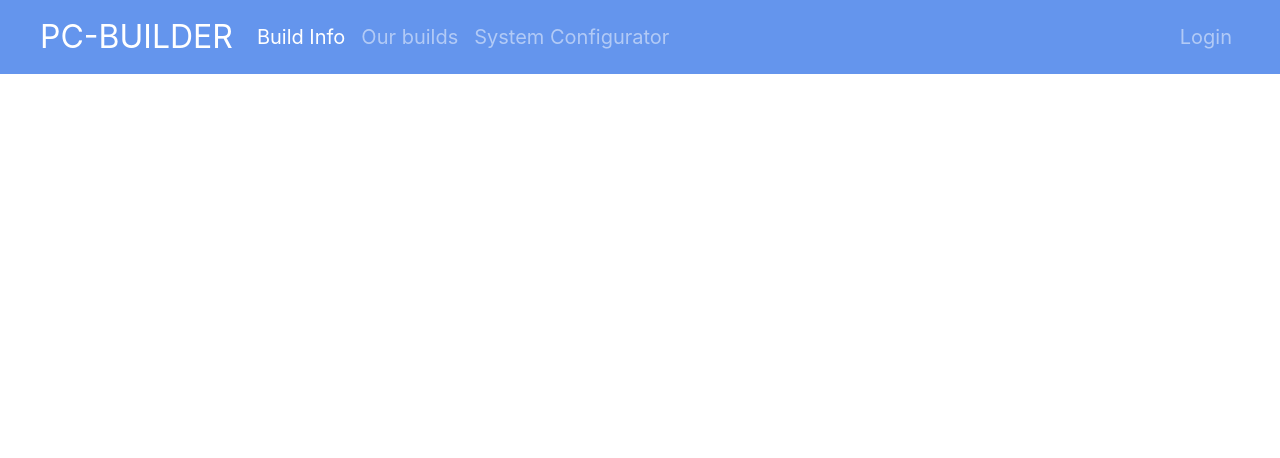
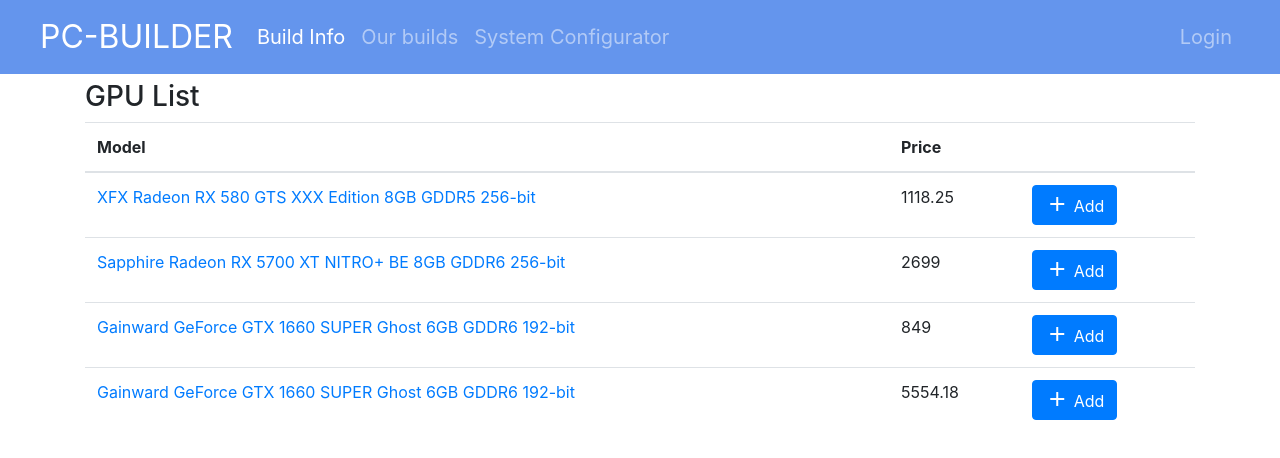
Before and after one commit to Florea-Francescu/PC-Builder, an Angular app: page /gpus in a window 1280 px wide. Before the commit this address led to /. Shown: the top 458 px of the page. Built offline with nearby package versions, Linux system fonts and the light colour scheme.

Commit message:
get-products-service: Added the GPU pages

```diff
--- /dev/null
+++ b/src/app/_product-components/gpu/gpu.component.css
@@ -0,0 +1,3 @@
+.container {
+    padding-top: 10px;
+}
--- /dev/null
+++ b/src/app/_product-components/gpu/gpu.component.html
@@ -0,0 +1,13 @@
+<div class="container" *ngIf="gpu">
+    <h3>{{ gpu.name }}</h3>
+    <h5>Details</h5>
+    <ul class="list-group list-group-flush">
+        <li class="list-group-item">Interface: {{ gpu.interface }}</li>
+        <li class="list-group-item">Series: {{ gpu.series }}</li>
+        <li class="list-group-item">GPU Clock: {{ gpu.clock }}</li>
+        <li class="list-group-item">Memory Type: {{ gpu.memoryType }}</li>
+        <li class="list-group-item">Memory Size: {{ gpu.memorySize }}</li>
+    </ul>
+
+    <app-prices-display [prices]="gpu.prices"></app-prices-display>
+</div>
--- /dev/null
+++ b/src/app/_product-components/gpu/gpu.component.ts
@@ -0,0 +1,26 @@
+import { Component, OnInit } from '@angular/core';
+import { ActivatedRoute } from '@angular/router';
+import { GPU } from 'src/app/data models/GPU';
+import { ProductsService } from 'src/app/_services/products.service';
+
+@Component({
+  selector: 'app-gpu',
+  templateUrl: './gpu.component.html',
+  styleUrls: ['./gpu.component.css']
+})
+export class GpuComponent implements OnInit {
+  gpu: GPU;
+
+  constructor(
+    private productsService: ProductsService,
+    private route: ActivatedRoute
+  ) { }
+
+  ngOnInit(): void {
+    const id = this.route.snapshot.paramMap.get("id");
+
+    this.productsService.getGPU(+id)
+      .subscribe(gpu => this.gpu = gpu);
+  }
+
+}
--- /dev/null
+++ b/src/app/_product-components/gpus/gpus.component.html
@@ -0,0 +1 @@
+<app-products-list [productName]="'GPU'" [singleProductUrl]="url" [products]="gpus"></app-products-list>
--- /dev/null
+++ b/src/app/_product-components/gpus/gpus.component.ts
@@ -0,0 +1,25 @@
+import { Component, OnInit } from '@angular/core';
+import { GPU } from 'src/app/data models/GPU';
+import { PricesService } from 'src/app/_services/prices.service';
+import { ProductsService } from 'src/app/_services/products.service';
+
+@Component({
+  selector: 'app-gpus',
+  templateUrl: './gpus.component.html',
+  styleUrls: ['./gpus.component.css']
+})
+export class GpusComponent implements OnInit {
+  gpus: GPU[];
+  url = "gpu";
+
+  constructor(
+    private productsService: ProductsService,
+    public pricesService: PricesService
+  ) { }
+
+  ngOnInit(): void {
+    this.productsService.getGPUs()
+      .subscribe(gpus => this.gpus = gpus);
+  }
+
+}
--- a/src/app/_product-components/storages/storages.component.ts
+++ b/src/app/_product-components/storages/storages.component.ts
@@ -1,4 +1,5 @@
 import { Component, OnInit } from '@angular/core';
+import { Storage } from 'src/app/data models/Storage';
 import { PricesService } from 'src/app/_services/prices.service';
 import { ProductsService } from 'src/app/_services/products.service';
 
--- a/src/app/_services/products.service.ts
+++ b/src/app/_services/products.service.ts
@@ -6,6 +6,7 @@
 import { Motherboard } from '../data models/Motherboard';
 import { Memory } from '../data models/Memory';
 import { Storage } from '../data models/Storage';
+import { GPU } from '../data models/GPU';
 
 @Injectable({
   providedIn: 'root'
@@ -15,6 +16,7 @@
   motherboardsUrl = "assets/motherboard.json";
   memoriesUrl = "assets/memory.json"
   storagesUrl = "assets/storage.json"
+  gpusUrl = "assets/gpu.json"
 
   constructor(
     private http: HttpClient
@@ -83,4 +85,20 @@
       })
     );
   }
+
+  getGPUs() {
+    return this.http.get<GPU[]>(this.gpusUrl);
+  }
+
+  getGPU(id: number) {
+    return this.getGPUs().pipe(
+      map((gpus: GPU[]) => {
+        for(let gpu of gpus) {
+          if(gpu.id === id)
+            return gpu;
+        }
+        throw throwError(new Error("Invalid ID"));
+      })
+    );
+  }
 }
--- a/src/app/configurator/configurator.component.html
+++ b/src/app/configurator/configurator.component.html
@@ -46,7 +46,7 @@
     <div class="card category required">
         <div class="card-body">
             <h5 class="card-title text-center">GPU</h5>
-            <a href="#" class="btn btn-primary btn-block">
+            <a [routerLink]="['/gpus']" class="btn btn-primary btn-block">
                 <span class="material-icons align-text-bottom">
                     add
                 </span>
--- /dev/null
+++ b/src/app/data models/GPU.ts
@@ -0,0 +1,9 @@
+import { Product } from "./Product";
+
+export interface GPU extends Product {
+    interface: string;
+    series: string;
+    clock: string;
+    memoryType: string;
+    memorySize: string;
+}
--- /dev/null
+++ b/src/assets/gpu.json
@@ -0,0 +1,96 @@
+[
+    {
+        "id": 14,
+        "name": "XFX Radeon RX 580 GTS XXX Edition 8GB GDDR5 256-bit",
+        "interface": "PCI Express x16 3.0",
+        "series": "Radeon RX 500",
+        "clock": "1366 MHz",
+        "memoryType": "GDDR5",
+        "memorySize": "8 GB",
+        "prices": [
+            {
+                "seller": "pcgarage",
+                "url": "https://www.pcgarage.ro/placi-video/xfx/radeon-rx-580-gts-xxx-edition-8gb-ddr5-256-bit/",
+                "price": 1118.25
+            },
+            {
+                "seller": "emag",
+                "url": "https://www.emag.ro/placa-video-xfx-radeon-rx-580-gts-xxx-8gb-256-bit-rx-580p8dfd6/pd/D67GTDBBM/?X-Search-Id=d86e4513a13cba4e22bd&X-Product-Id=1509458&X-Search-Page=1&X-Search-Position=0&X-Section=search&X-MB=0&X-Search-Action=view",
+                "price": 1118.25
+            }
+        ]
+    },
+    {
+        "id": 15,
+        "name": "Sapphire Radeon RX 5700 XT NITRO+ BE 8GB GDDR6 256-bit",
+        "interface": "PCI Express x16 4.0",
+        "series": "Radeon RX 5700",
+        "clock": "1730 MHz",
+        "memoryType": "GDDR6",
+        "memorySize": "8 GB",
+        "prices": [
+            {
+                "seller": "pcgarage",
+                "url": "https://www.pcgarage.ro/placi-video/sapphire/radeon-rx-5700-xt-nitro-plus-be-8gb-gddr6-256-bit/",
+                "price": 2799.99
+            },
+            {
+                "seller": "emag",
+                "url": "https://www.emag.ro/placa-video-sapphire-radeontm-rx-5700-xt-nitro-8gb-gddr6-256-bit-11293-03-40g/pd/DCRBK8BBM/?X-Search-Id=0242c41ac7dc6e9a190f&X-Product-Id=63936214&X-Search-Page=1&X-Search-Position=0&X-Section=search&X-MB=0&X-Search-Action=view",
+                "price": 4118.31
+            },
+            {
+                "seller": "evomag",
+                "url": "https://www.evomag.ro/componente-pc-gaming-placi-video/sapphire-placa-video-sapphire-radeon-rx-5700-xt-nitro-be-8gb-gddr6-256-bit-3803493.html",
+                "price": 2699.00
+            }
+        ]
+    },
+    {
+        "id": 16,
+        "name": "Gainward GeForce GTX 1660 SUPER Ghost 6GB GDDR6 192-bit",
+        "interface": "PCI Express x16 3.0",
+        "series": "GeForce GTX 1600",
+        "clock": "1785 MHz",
+        "memoryType": "GDDR6",
+        "memorySize": "6 GB",
+        "prices": [
+            {
+                "seller": "pcgarage",
+                "url": "https://www.pcgarage.ro/placi-video/gainward/geforce-gtx-1660-super-ghost-6gb-gddr6-192-bit/",
+                "price": 1163.30
+            },
+            {
+                "seller": "emag",
+                "url": "https://www.emag.ro/placa-video-gainward-geforcer-gtx-1650-d6-ghost-4gb-gddr6-128-bit-471056224-1914/pd/D9SGL7MBM/?X-Search-Id=0c291f89af75f20cac90&X-Product-Id=67179170&X-Search-Page=1&X-Search-Position=0&X-Section=search&X-MB=0&X-Search-Action=view",
+                "price": 849.00
+            },
+            {
+                "seller": "evomag",
+                "url": "https://www.evomag.ro/componente-pc-gaming-placi-video/gainward-placa-video-gainward-geforce-gtx-1660-super-ghost-6gb-gddr6-192-bit-3773847.html",
+                "price": 1199.99
+            }
+        ]
+    },
+    {
+        "id": 17,
+        "name": "Gainward GeForce GTX 1660 SUPER Ghost 6GB GDDR6 192-bit",
+        "interface": "PCI Express x16 3.0",
+        "series": "GeForce RTX 2000",
+        "clock": "1350 MHz",
+        "memoryType": "GDDR6",
+        "memorySize": "11 GB",
+        "prices": [
+            {
+                "seller": "pcgarage",
+                "url": "https://www.pcgarage.ro/placi-video/msi/geforce-rtx-2080-ti-ventus-gp-11gb-gddr6-352-bit/",
+                "price": 5554.18
+            },
+            {
+                "seller": "evomag",
+                "url": "https://www.evomag.ro/componente-pc-gaming-placi-video/msi-placa-video-msi-geforce-rtx-2080-ti-ventus-gp-oc-11gb-gddr6-352-bit-3783491.html",
+                "price": 6499.99
+            }
+        ]
+    }
+]
```
Also changed, not shown: src/app/app.module.ts (+8 -2 lines), src/app/_product-components/gpus/gpus.component.css (added), 2 other files (tests, documents, lock files or other folders).
